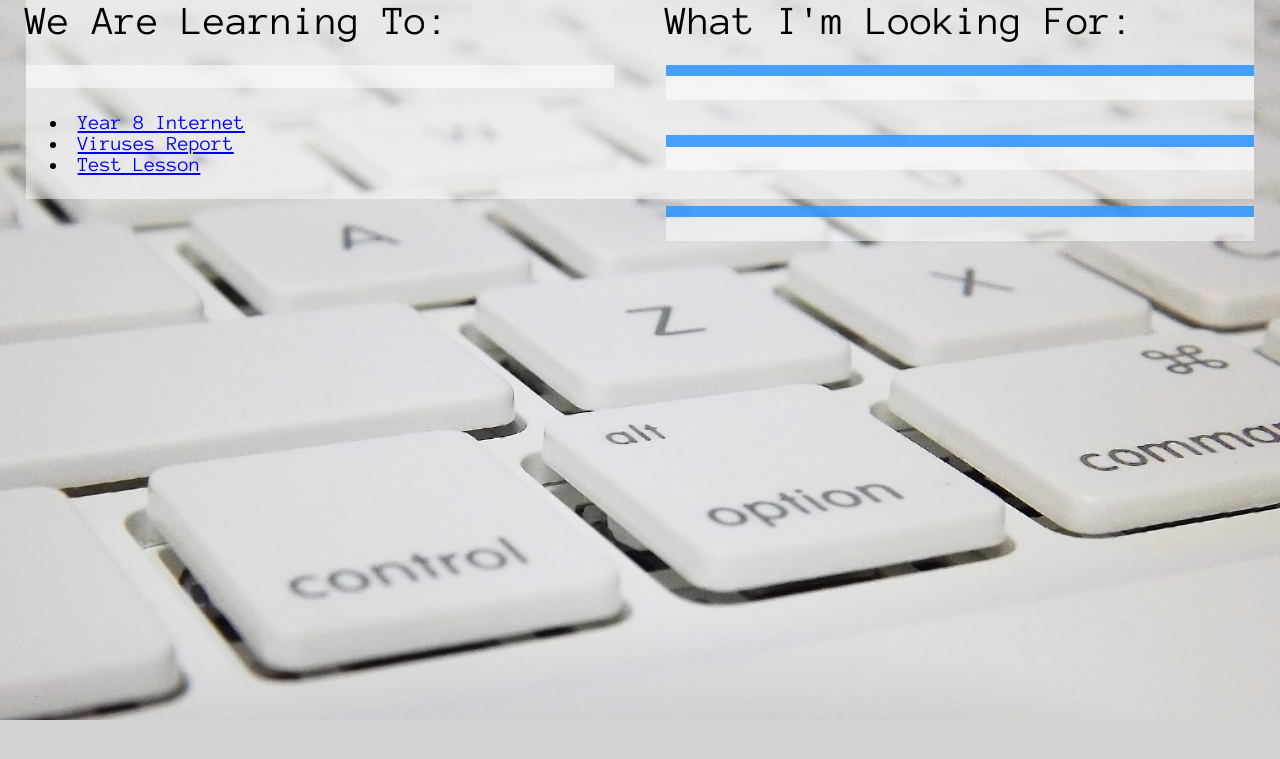
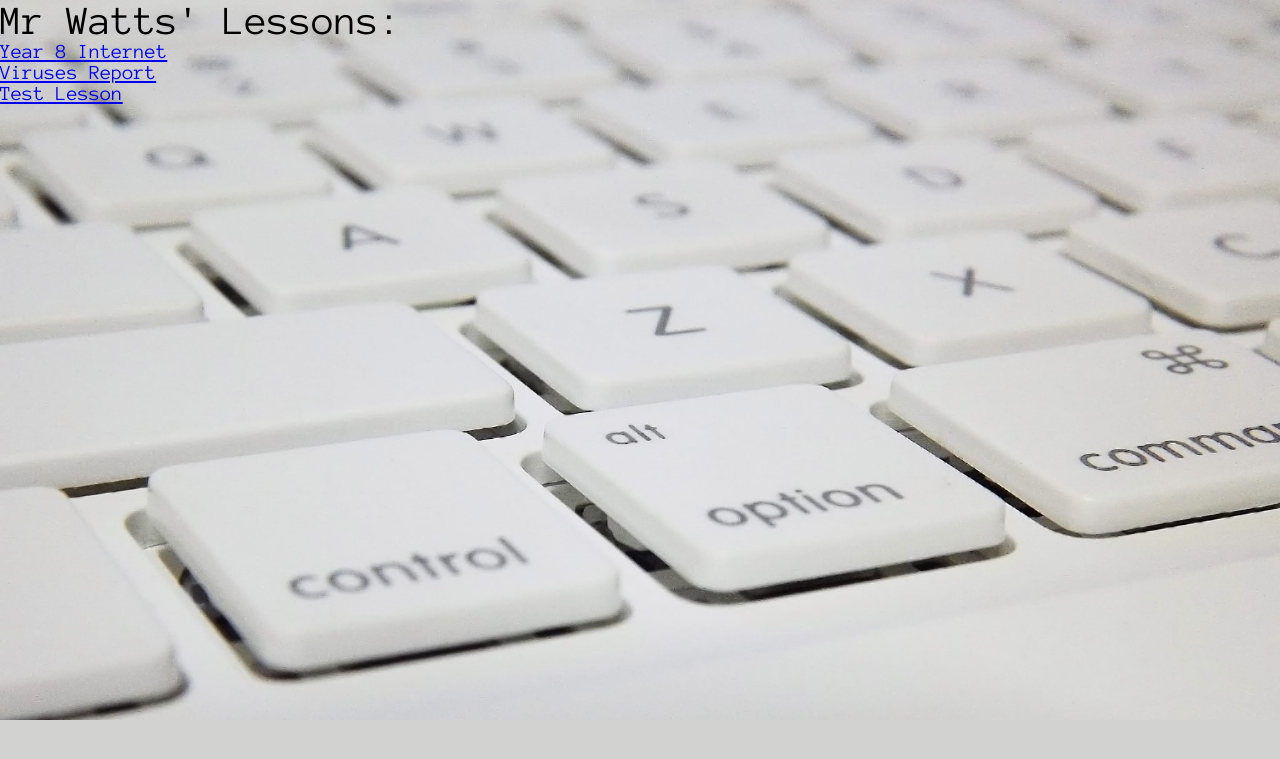
Before and after one commit to MalphasWats/computing.codes, a Jekyll site: the page built from index.html, in a window 1280 px wide. Shown: the top 759 px of the page. Built offline with Jekyll 4.4.1, drawn with Linux system fonts in a browser that asks for light colours; Markdown is read by kramdown in place of the engine named in the settings.

Commit message:
basic layout for home page

```diff
--- /dev/null
+++ b/_layouts/home.html
@@ -0,0 +1,14 @@
+<!DOCTYPE html>
+<html>
+<head>
+	<title>lessons &raquo; subDimension</title>
+	<link rel="stylesheet" href="{{site.baseurl}}/style/style.css" title="Style" type="text/css" charset="utf-8">
+	<meta name="viewport" content="width=device-width, initial-scale=1.0">
+</head>
+<body>
+    <h1>Mr Watts' Lessons:</h1>
+
+    {{ content }}
+
+</body>
+</html>
--- a/index.html
+++ b/index.html
@@ -1,5 +1,5 @@
 ---
-layout: default
+layout: home
 title: lessons
 ---
 
```
